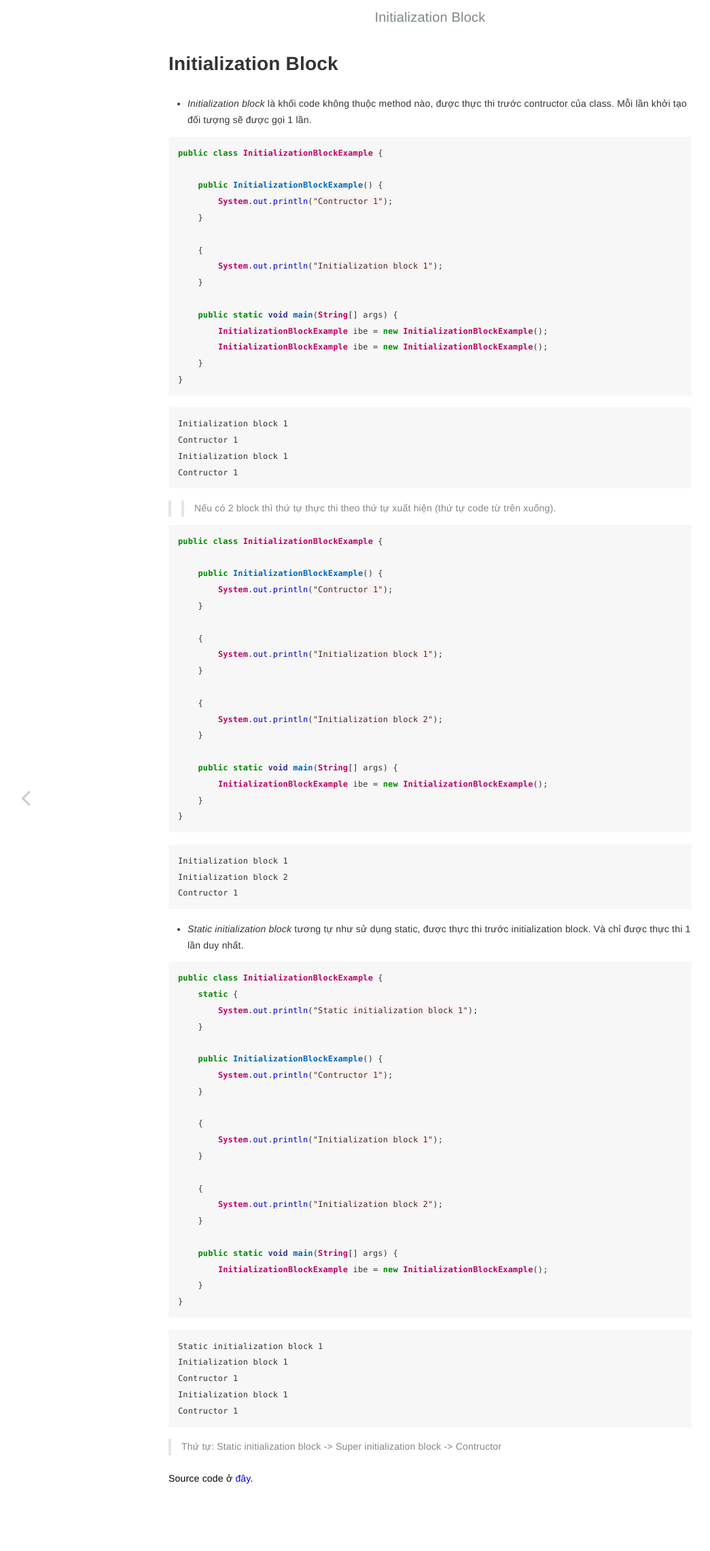
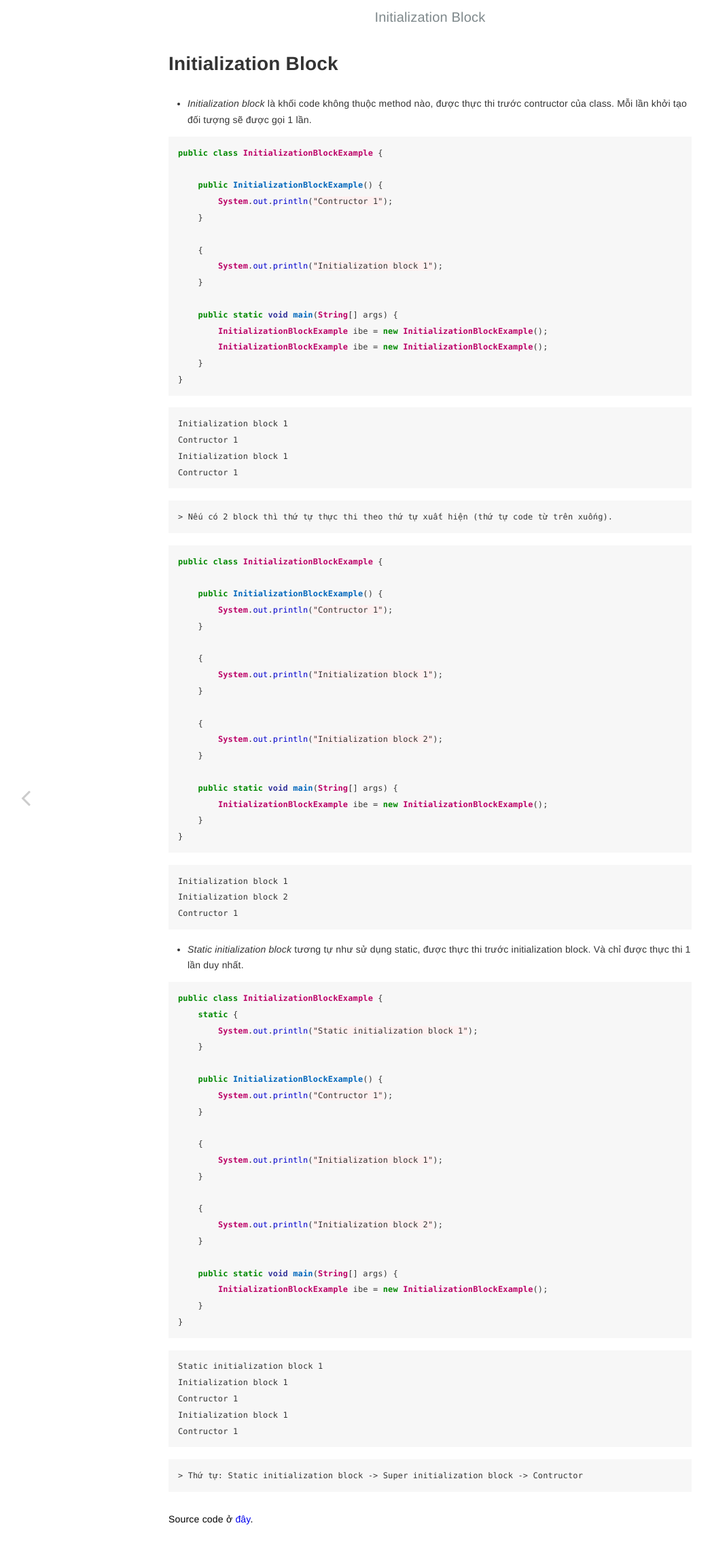
Before and after one commit to huypva/code-by-example-site, a Jekyll site: the page built from _posts/2021-08-24-initialization_block.md, in a window 1280 px wide. Shown: the top 2281 px of the page at 68% size, without its empty margins (7-1052 px from the left). Built offline with Jekyll 4.4.1, drawn with Linux system fonts in a browser that asks for light colours.

Commit message:
Format blog

`````diff
--- a/_posts/2021-08-24-initialization_block.md
+++ b/_posts/2021-08-24-initialization_block.md
@@ -34,7 +34,7 @@ Initialization block 1
 Contructor 1
 ```
 
->> Nếu có 2 block thì thứ tự thực thi theo thứ tự xuất hiện (thứ tự code từ trên xuống).
+    > Nếu có 2 block thì thứ tự thực thi theo thứ tự xuất hiện (thứ tự code từ trên xuống).
 
 ```java
 public class InitializationBlockExample {
@@ -97,4 +97,4 @@ Initialization block 1
 Contructor 1
 ````
 
-> Thứ tự: Static initialization block -> Super initialization block -> Contructor
+    > Thứ tự: Static initialization block -> Super initialization block -> Contructor
`````
